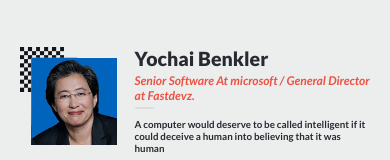
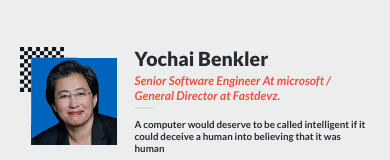
Before and after one commit to soulemanou-software/Capstone--pro--1, a website: page index.html in a window 390 px wide. Shown: the part 828-988 px from the top of the page. Drawn offline with Linux system fonts and the light colour scheme; a web font is replaced by a local one.

Commit message:
finish with the mobile version home design

```diff
--- a/index.html
+++ b/index.html
@@ -77,7 +77,7 @@
                            Yochai Benkler
                        </h2>
                        <em>
-                        Senior Software At microsoft / General Director at Fastdevz.
+                        Senior Software Engineer At microsoft / General Director at Fastdevz.
                        </em>
                         <!-- lettel line  -->
                              <div class="line"></div>
```
